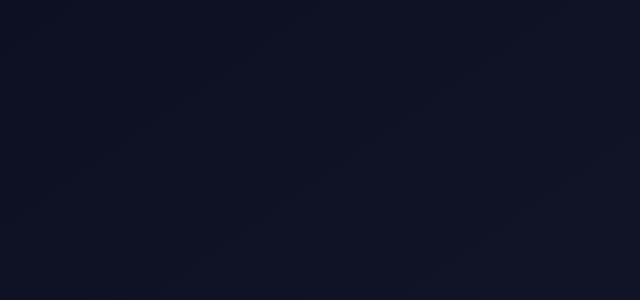
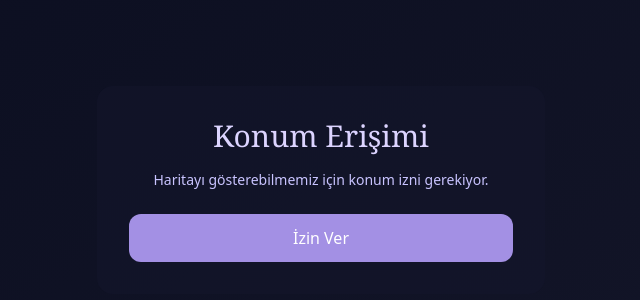
Before and after one commit to always7blue/SecretSteps, a React (Vite) app in the folder frontend/: page /location-permission in a window 1280 px wide. Before the commit this address had no page. Shown: the part 210-510 px from the top of the page, without its empty margins (319-959 px from the left). Built offline with nearby package versions, Linux system fonts and the light colour scheme.

Commit message:
location permission, map integration,

```diff
--- a/frontend/package.json
+++ b/frontend/package.json
@@ -10,8 +10,11 @@
     "preview": "vite preview"
   },
   "dependencies": {
+    "@react-google-maps/api": "^2.20.7",
+    "leaflet": "^1.9.4",
     "react": "^19.2.0",
     "react-dom": "^19.2.0",
+    "react-leaflet": "^5.0.0",
     "react-router-dom": "^7.10.1"
   },
   "devDependencies": {
--- a/frontend/src/App.jsx
+++ b/frontend/src/App.jsx
@@ -4,6 +4,7 @@ import Register from "./pages/Register";
 import ChooseUsername from "./pages/ChooseUsername";
 import ProtectedRoute from "./components/ProtectedRoute";
 import HomePage from "./pages/HomePage";
+import LocationPermission from "./pages/LocationPermission";
 
 export default function App() {
   return (
@@ -11,6 +12,7 @@ export default function App() {
       <Route path="/" element={<Login />} />
       <Route path="/register" element={<Register />} />
       <Route path="/choose-username" element={<ChooseUsername />} />
+      <Route path="/location-permission" element={<LocationPermission />} />
 
       <Route
         path="/home"
@@ -20,6 +22,7 @@ export default function App() {
           </ProtectedRoute>
         }
       />
+
     </Routes>
   );
 }
--- a/frontend/src/main.jsx
+++ b/frontend/src/main.jsx
@@ -3,6 +3,7 @@ import { createRoot } from "react-dom/client";
 import { BrowserRouter } from "react-router-dom";
 import "./index.css";
 import App from "./App.jsx";
+import "leaflet/dist/leaflet.css";
 
 createRoot(document.getElementById("root")).render(
   <StrictMode>
--- a/frontend/src/pages/ChooseUsername.jsx
+++ b/frontend/src/pages/ChooseUsername.jsx
@@ -55,7 +55,8 @@ export default function ChooseUsername() {
       });
 
       console.log("Username kaydedildi!");
-      navigate("/home"); // Sonraki sayfa
+      navigate("/location-permission");
+
     } catch (err) {
       console.error(err);
       setError("Bir hata oluştu.");
--- a/frontend/src/pages/HomePage.jsx
+++ b/frontend/src/pages/HomePage.jsx
@@ -1,7 +1,30 @@
+import { useLocation } from "react-router-dom";
+import { MapContainer, TileLayer, Marker } from "react-leaflet";
+
 export default function HomePage() {
+  const location = useLocation();
+  const { latitude, longitude } = location.state || {};
+
+  if (!latitude || !longitude) {
+    return (
+      <div className="min-h-screen flex items-center justify-center text-white">
+        Konum bilgisi bulunamadı. Lütfen izin verin.
+      </div>
+    );
+  }
+
   return (
-    <div className="text-white p-10 text-3xl">
-      SecretSteps Home Page
+    <div className="w-full h-screen">
+      <MapContainer
+        center={[latitude, longitude]}
+        zoom={17}
+        style={{ width: "100%", height: "100%" }}
+      >
+        {/* Soft Apple Maps style */}
+        <TileLayer url="https://tile.openstreetmap.org/{z}/{x}/{y}.png" />
+
+        <Marker position={[latitude, longitude]} />
+      </MapContainer>
     </div>
   );
 }
--- /dev/null
+++ b/frontend/src/pages/LocationPermission.jsx
@@ -0,0 +1,48 @@
+import { useNavigate } from "react-router-dom";
+
+export default function LocationPermission() {
+  const navigate = useNavigate();
+
+  const requestPermission = () => {
+    navigator.geolocation.getCurrentPosition(
+      (pos) => {
+        const { latitude, longitude } = pos.coords;
+        console.log("Gerçek konum:", latitude, longitude);
+
+        navigate("/home", {
+          state: { latitude, longitude }
+        });
+      },
+      (err) => {
+        console.error("Konum hatası:", err);
+        alert("Konum alınamadı: " + err.message);
+      },
+      {
+        enableHighAccuracy: true,
+        timeout: 8000,
+        maximumAge: 0,
+      }
+    );
+  };
+
+  return (
+    <div className="min-h-screen flex items-center justify-center">
+      <div className="w-full max-w-md p-8 rounded-2xl bg-[rgba(20,23,45,0.55)]">
+        <h1 className="text-center text-3xl font-serif text-[#DCD4FF]">
+          Konum Erişimi
+        </h1>
+
+        <p className="text-[#c9c4ff] text-center mt-4 text-sm">
+          Haritayı gösterebilmemiz için konum izni gerekiyor.
+        </p>
+
+        <button
+          onClick={requestPermission}
+          className="w-full py-3 mt-6 rounded-xl bg-[#A390E4] text-white"
+        >
+          İzin Ver
+        </button>
+      </div>
+    </div>
+  );
+}
--- a/frontend/src/pages/Login.jsx
+++ b/frontend/src/pages/Login.jsx
@@ -1,10 +1,8 @@
 import { useState } from "react";
-
 import AuthCard from "../components/AuthCard";
 import InputField from "../components/InputField";
 import PrimaryButton from "../components/PrimaryButton";
 import GoogleButton from "../components/GoogleButton";
-
 import { auth } from "../lib/firebase";
 import {
   signInWithEmailAndPassword,
@@ -16,12 +14,17 @@ import { useNavigate } from "react-router-dom";
 export default function Login() {
   const [email, setEmail] = useState("");
   const [password, setPassword] = useState("");
-  const navigate = useNavigate();
+
+  const navigate = useNavigate();  // ⭐ BURADA OLMALI
 
   const loginUser = async () => {
     try {
       await signInWithEmailAndPassword(auth, email, password);
       console.log("Giriş başarılı!");
+
+      // ⭐ GİRİŞ BAŞARILI → KONUM İZNİ SAYFASINA
+      navigate("/location-permission");
+
     } catch (err) {
       console.error(err);
     }
@@ -31,6 +34,10 @@ export default function Login() {
     try {
       await signInWithPopup(auth, new GoogleAuthProvider());
       console.log("Google ile giriş başarılı!");
+
+      // ⭐ GOOGLE GİRİŞTE DE AYNI
+      navigate("/location-permission");
+
     } catch (err) {
       console.error(err);
     }
@@ -54,21 +61,8 @@ export default function Login() {
           onChange={(e) => setPassword(e.target.value)}
         />
 
-        {/* Giriş Yap */}
         <PrimaryButton text="Giriş Yap" onClick={loginUser} />
 
-        {/* Kayıt ol */}
-        <button
-          onClick={() => navigate("/register")}
-          className="
-            w-full mt-3 py-2 text-sm text-[#A390E4]
-            hover:text-white transition
-          "
-        >
-          Hesabın yok mu? <span className="underline">Kayıt Ol</span>
-        </button>
-
-        {/* Google Login */}
         <GoogleButton onClick={googleLogin} />
 
       </AuthCard>
```
Also changed, not shown: 1 other file (tests, documents, lock files or other folders).
